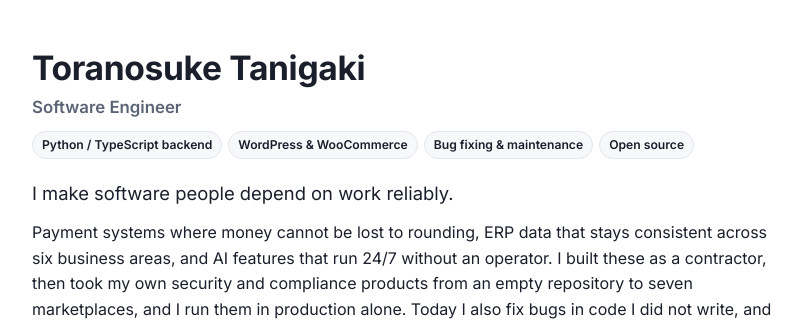
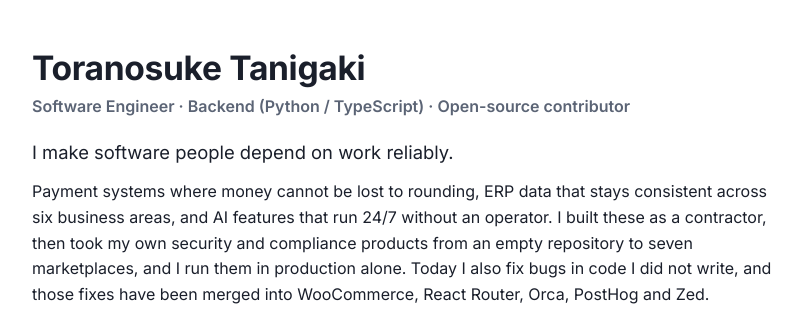
Before and after one commit to Toraastrta/Toraastrta.github.io, a plain HTML site: page index.html in a window 1280 px wide. Shown: the top 322 px of the page, without its empty margins (234-1045 px from the left). Drawn offline with Linux system fonts and the light colour scheme.

Commit message:
Restore the role line with Open-source contributor

```diff
--- a/index.html
+++ b/index.html
@@ -46,10 +46,7 @@
   }
   main { max-width: 780px; margin: 0 auto; padding: 48px 16px 64px; }
   h1 { font-size: 2.1rem; line-height: 1.2; margin: 0 0 6px; letter-spacing: -.01em; }
-  .role { font-weight: 600; font-size: 1.05rem; color: var(--muted); margin: 0 0 10px; }
-  .chips { display: flex; flex-wrap: wrap; gap: 6px; margin: 0 0 20px; padding: 0; list-style: none; }
-  .chips li { font-size: .76rem; font-weight: 600; padding: 3px 9px; border-radius: 999px;
-              background: var(--card); border: 1px solid var(--line); color: var(--text); }
+  .role { font-weight: 600; color: var(--muted); margin: 0 0 18px; }
   .lead { font-size: 1.15rem; margin: 0 0 12px; }
   .meta { color: var(--muted); font-size: .9rem; margin-top: 18px; display: flex; flex-wrap: wrap; align-items: center; gap: 8px; }
   .meta .loc { display: flex; align-items: center; gap: 6px; flex-basis: 100%; margin-bottom: 2px; }
@@ -95,13 +92,7 @@
 
 <header>
   <h1>Toranosuke Tanigaki</h1>
-  <p class="role">Software Engineer</p>
-  <ul class="chips">
-    <li>Python / TypeScript backend</li>
-    <li>WordPress &amp; WooCommerce</li>
-    <li>Bug fixing &amp; maintenance</li>
-    <li>Open source</li>
-  </ul>
+  <p class="role">Software Engineer · Backend (Python / TypeScript) · Open-source contributor</p>
   <p class="lead">I make software people depend on work reliably.</p>
   <p>Payment systems where money cannot be lost to rounding, ERP data that stays consistent across six business areas, and AI features that run 24/7 without an operator. I built these as a contractor, then took my own security and compliance products from an empty repository to seven marketplaces, and I run them in production alone. Today I also fix bugs in code I did not write, and those fixes have been merged into WooCommerce, React Router, Orca, PostHog and Zed.</p>
   <div class="meta">
```
